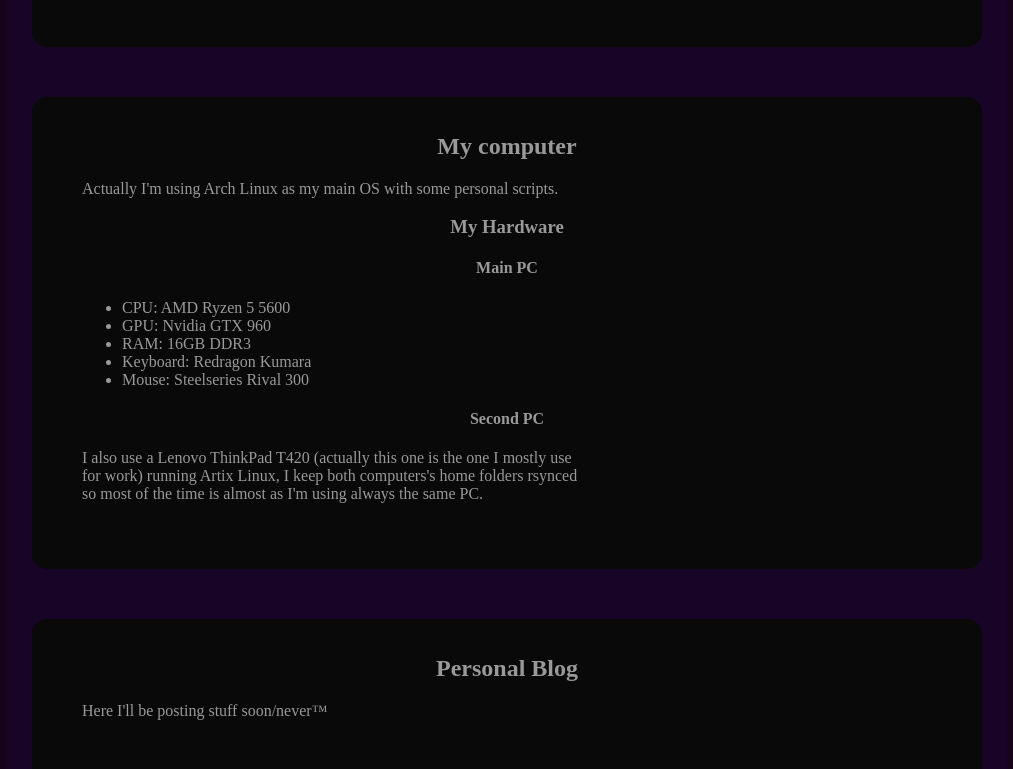
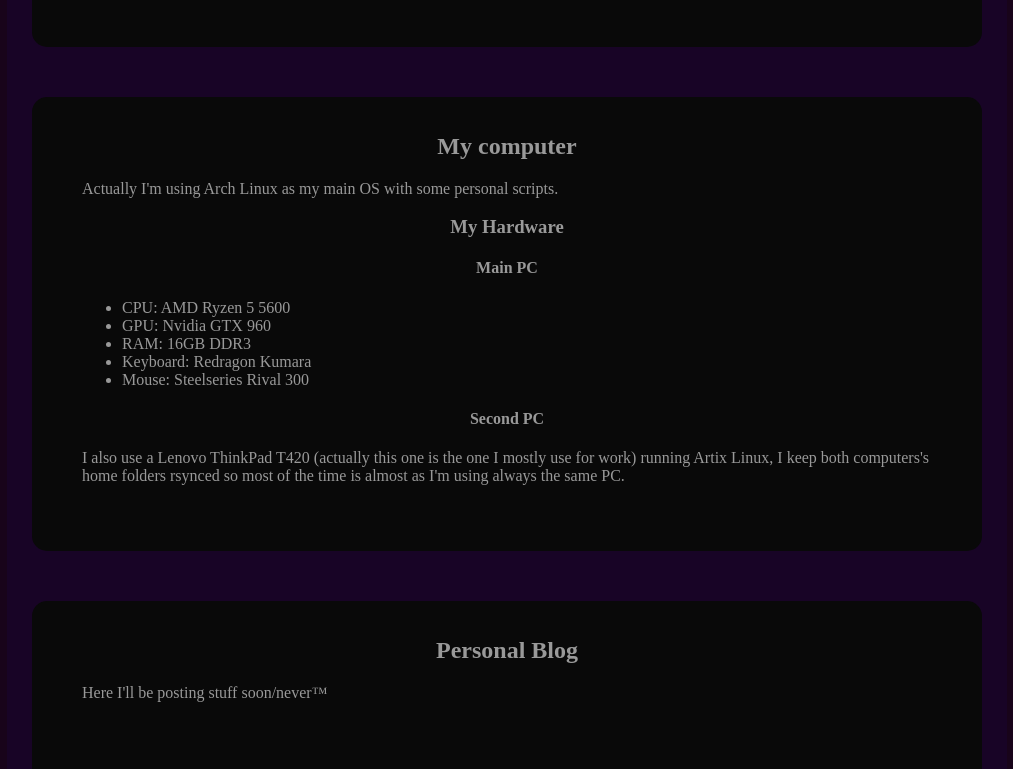
Before and after one commit to fedebenelli/fedebenelli.github.io, a plain HTML site: page index.html in a window 1280 px wide. Shown: the part 529-1298 px from the top of the page, without its empty margins (133-1146 px from the left). Drawn offline with Linux system fonts and the light colour scheme.

Commit message:
still going

```diff
--- a/index.html
+++ b/index.html
@@ -49,7 +49,6 @@
 	<p class=par>
 	Actually I'm using Arch Linux as my main OS with some personal
 	scripts.
-	</p>
 	<h3>My Hardware</h3>
 	<h4>Main PC</h4>
 	<ul>
@@ -60,7 +59,6 @@
 	<li>Mouse: Steelseries Rival 300</li>
 	</ul>
 	<h4> Second PC </h4>
-	<p class=par>
 	I also use a Lenovo ThinkPad T420 (actually this one is the
 	one I mostly use for work) running Artix Linux, I keep
 	both computers's home folders rsynced so most of the time is
```
